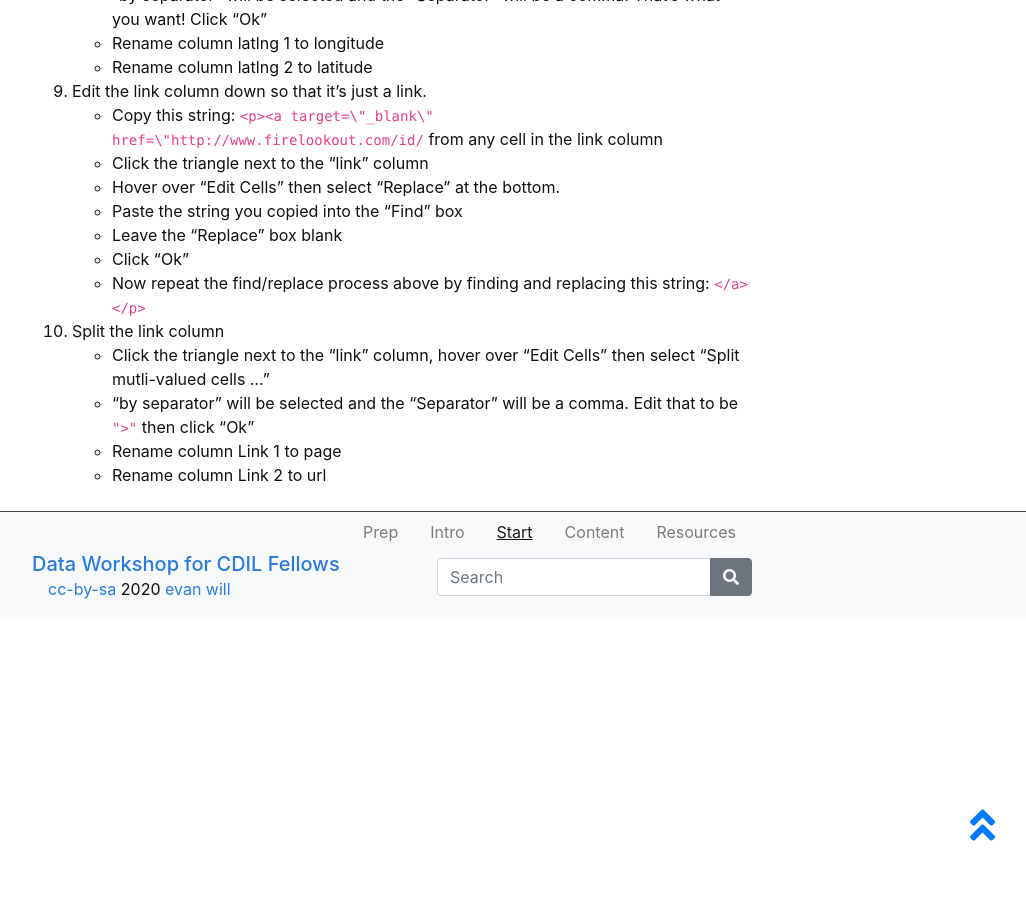
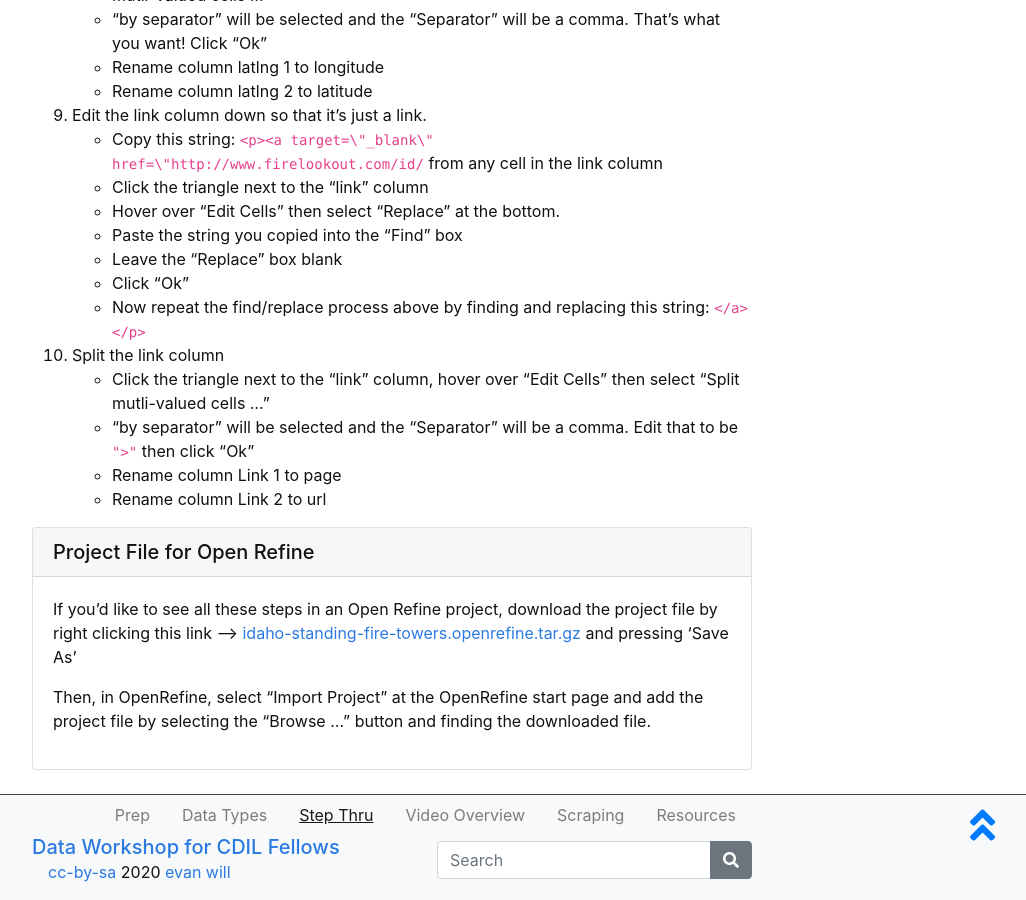
Before and after one commit to dcnb/dataworkshop, a Jekyll site: the page built from content/2-lesson.md, in a window 1280 px wide and 900 px high, scrolled down 1144 px. Shown: the whole window, without its empty margins (248-1274 px from the left). Built offline with Jekyll 4.4.1, drawn with Linux system fonts in a browser that asks for light colours; before the commit the page ends 1761 px from its top, so only the background shows below that; some of the changed text lies outside the part shown.

Commit message:
finishe step thru

```diff
--- a/content/1-intro.md
+++ b/content/1-intro.md
@@ -1,6 +1,7 @@
 ---
 title: Introduction
-nav: Intro
+nav: Data Types
+topics: CSV; JSON; XML
 ---
 
 In this workshop, we intend to familiarized you with three different types of data formats, CSV, XML, and JSON.
--- a/content/2-lesson.md
+++ b/content/2-lesson.md
@@ -1,7 +1,7 @@
 ---
 title: Open Refine Step Thru
-nav: Start
-topics: Template; Config; Lorem ipsum
+nav: Step Thru
+topics: OpenRefine; Split Columns; Clean Data
 ---
 
 1. Turn the KMZ file into a KML File
@@ -54,3 +54,11 @@ topics: Template; Config; Lorem ipsum
     - "by separator" will be selected and the "Separator" will be a comma. Edit that to be `">"` then click "Ok"
     - Rename column Link 1 to page
     - Rename column Link 2 to url
+
+
+{% capture text %}
+If you'd like to see all these steps in an Open Refine project, download the project file by right clicking this link --> [idaho-standing-fire-towers.openrefine.tar.gz](/idaho-standing-fire-towers.openrefine.tar.gz) and pressing 'Save As'
+
+Then, in OpenRefine, select "Import Project" at the OpenRefine start page and add the project file by selecting the "Browse ..." button and finding the downloaded file.
+{% endcapture %}
+{% include card.html text=text header="Project File for Open Refine" %}
```
Also changed, not shown: content/3-lesson.md (+5 -5 lines), content/4-lesson.md (added, +5 -0 lines), 1 other file.
